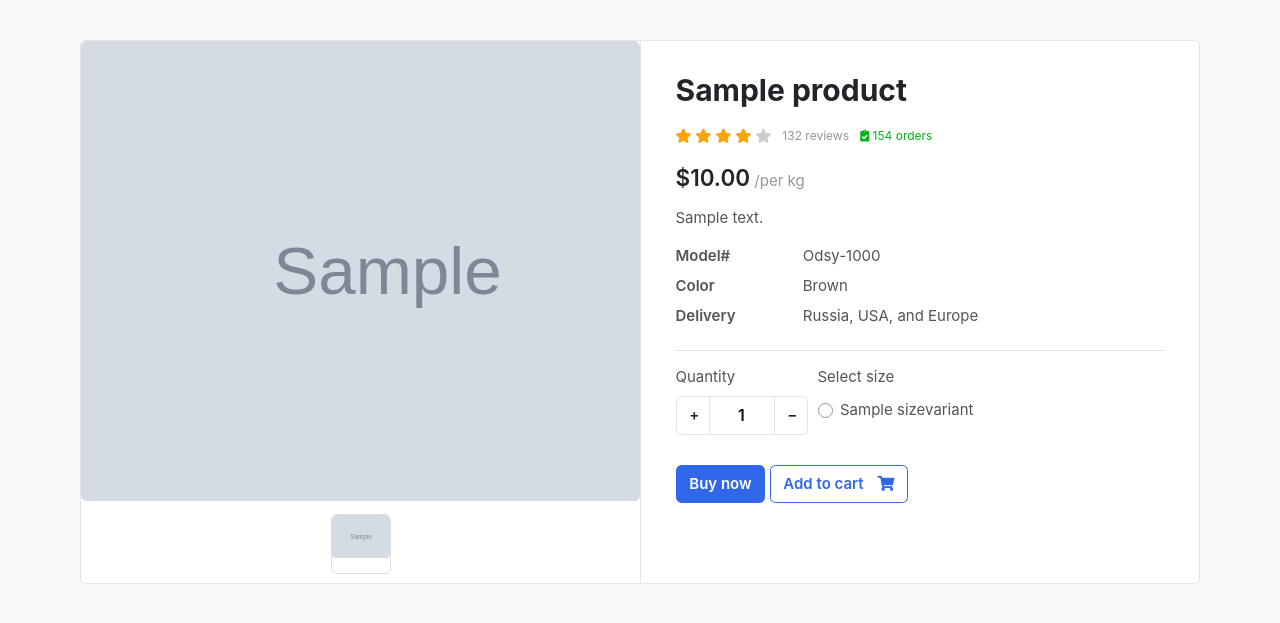
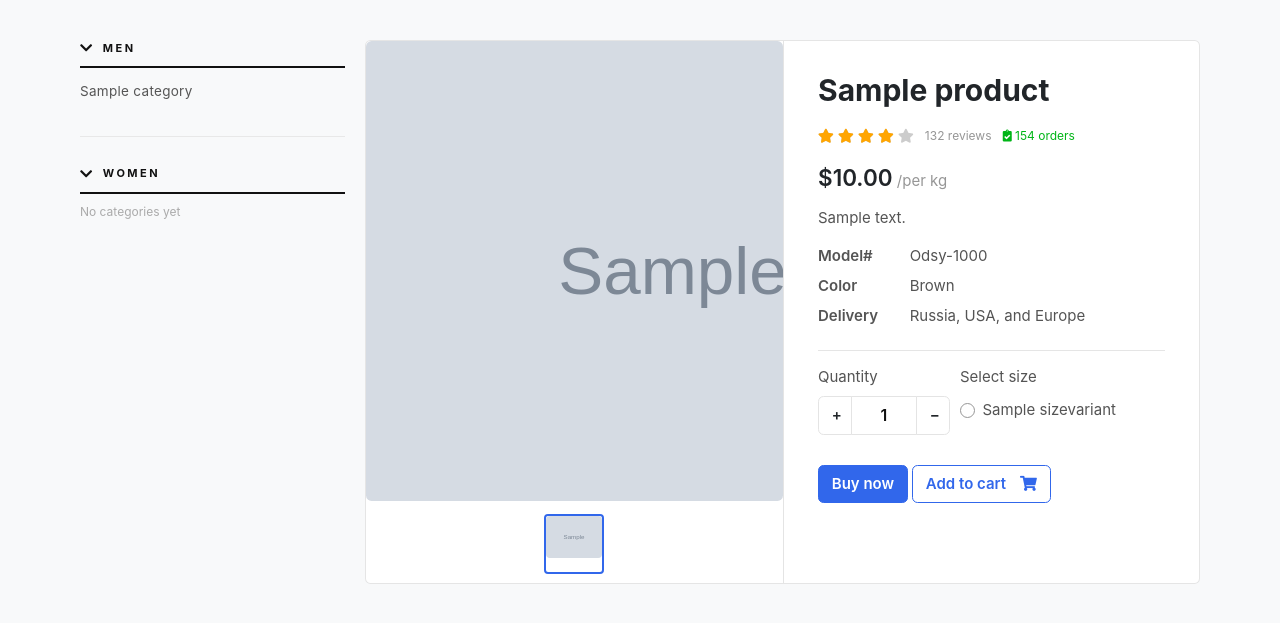
Before and after one commit to NaimurRahmannn/Ecommerce-sites-with-Django, a Django app: a page that uses templates/product/product.html in a window 1280 px wide. Shown: the part 117-740 px from the top of the page. Run offline with Django 5.2, Linux system fonts and the light colour scheme; tables that the repository leaves empty hold one stand-in row (values such as "Sample post"); grey boxes marked "Sample" are stand-in pictures; some libraries are stand-ins or nearby versions; some web fonts are replaced.

Commit message:
feat: add left bar item section

```diff
--- a/Ecommerce_Storefront/settings.py
+++ b/Ecommerce_Storefront/settings.py
@@ -66,6 +66,7 @@ TEMPLATES = [
                 'django.contrib.auth.context_processors.auth',
                 'django.contrib.messages.context_processors.messages',
                 'products.context_processors.cart_count',
+                'products.context_processors.sidebar_categories',
             ],
         },
     },
--- a/products/admin.py
+++ b/products/admin.py
@@ -3,7 +3,11 @@ from django.contrib import admin
 # Register your models here.
 from .models import *
 
-admin.site.register(Category)
+@admin.register(Category)
+class CategoryAdmin(admin.ModelAdmin):
+    list_display = ['categroy_name', 'category_type', 'slug']
+    list_filter = ['category_type']
+    prepopulated_fields = {'slug': ('categroy_name',)}
 
 class ProductImageAdmin(admin.StackedInline):
     model =ProductImage
--- a/products/context_processors.py
+++ b/products/context_processors.py
@@ -1,3 +1,6 @@
+from products.models import Category
+
+
 def cart_count(request):
     total = request.session.get("cart_count")
     if total is None:
@@ -9,3 +12,12 @@ def cart_count(request):
             except (TypeError, ValueError):
                 continue
     return {"cart_count": total}
+
+
+def sidebar_categories(request):
+    men_categories = Category.objects.filter(category_type='MEN').order_by('categroy_name')
+    women_categories = Category.objects.filter(category_type='WOMEN').order_by('categroy_name')
+    return {
+        "men_categories": men_categories,
+        "women_categories": women_categories,
+    }
--- a/products/models.py
+++ b/products/models.py
@@ -2,17 +2,28 @@ from django.db import models
 from django.utils.text import slugify
 from base.models import Basemodel
 
+CATEGORY_TYPE_CHOICES = (
+    ('MEN', 'Men'),
+    ('WOMEN', 'Women'),
+)
+
 class Category(Basemodel):
     categroy_name=models.CharField(max_length=100)
     slug=models.SlugField(unique=True, null=True, blank=True)
-    category_image=models.ImageField(upload_to="categories")
+    category_type=models.CharField(max_length=10, choices=CATEGORY_TYPE_CHOICES, default='MEN')
 
-    def save(self , *args , **kwargs):
-        self.slug = slugify(self.categroy_name)
-        super(Category ,self).save(*args , **kwargs)
+    def save(self, *args, **kwargs):
+        base_slug = slugify(self.categroy_name)
+        slug = base_slug
+        n = 1
+        while Category.objects.filter(slug=slug).exclude(pk=self.pk).exists():
+            slug = f"{base_slug}-{n}"
+            n += 1
+        self.slug = slug
+        super(Category, self).save(*args, **kwargs)
 
     def __str__(self) -> str:
-        return self.categroy_name
+        return f"{self.categroy_name} ({self.get_category_type_display()})"
 
 class ColorVariant(Basemodel):
     color_name = models.CharField(max_length=100)
--- a/products/urls.py
+++ b/products/urls.py
@@ -7,6 +7,7 @@ from products.views import (
     update_cart,
     buy_now,
     checkout,
+    category_products,
 )
 
 urlpatterns = [
@@ -16,5 +17,6 @@ urlpatterns = [
     path('buy-now/<slug>/', buy_now, name="buy_now"),
     path('add-to-cart/<slug>/', add_to_cart, name="add_to_cart"),
     path('remove-from-cart/<slug>/', remove_from_cart, name="remove_from_cart"),
+    path('category/<slug:slug>/', category_products, name="category_products"),
     path('<slug>/', get_product, name="get_product"),
 ]
--- a/products/views.py
+++ b/products/views.py
@@ -1,7 +1,7 @@
 from django.shortcuts import render, redirect, get_object_or_404
 from django.http import JsonResponse
 from django.contrib import messages
-from products.models import Product
+from products.models import Product, Category
 
 
 def _get_cart(request):
@@ -243,3 +243,13 @@ def checkout(request):
         "back_url": "cart",
     }
     return render(request, "product/checkout.html", context)
+
+
+def category_products(request, slug):
+    category = get_object_or_404(Category, slug=slug)
+    products = Product.objects.filter(category=category)
+    context = {
+        "products": products,
+        "current_category": category,
+    }
+    return render(request, "home/index.html", context)
--- /dev/null
+++ b/templates/base/sidebar.html
@@ -0,0 +1,144 @@
+<aside class="col-md-3">
+  <style>
+    .sidebar-nav {
+      position: sticky;
+      top: 24px;
+    }
+    .sidebar-nav .sidebar-section {
+      margin-bottom: 28px;
+    }
+    .sidebar-nav .sidebar-heading {
+      font-size: 11px;
+      font-weight: 700;
+      letter-spacing: 2.5px;
+      text-transform: uppercase;
+      color: #111;
+      padding-bottom: 10px;
+      margin-bottom: 6px;
+      border-bottom: 2px solid #111;
+      display: flex;
+      align-items: center;
+      gap: 8px;
+      cursor: pointer;
+      user-select: none;
+    }
+    .sidebar-nav .sidebar-heading .heading-icon {
+      font-size: 14px;
+      transition: transform 0.25s ease;
+    }
+    .sidebar-nav .sidebar-heading.collapsed .heading-icon {
+      transform: rotate(-90deg);
+    }
+    .sidebar-nav .sidebar-links {
+      list-style: none;
+      padding: 0;
+      margin: 0;
+      overflow: hidden;
+      transition: max-height 0.35s ease;
+    }
+    .sidebar-nav .sidebar-links li {
+      padding: 0;
+    }
+    .sidebar-nav .sidebar-links li a {
+      display: block;
+      padding: 7px 0 7px 0;
+      font-size: 13.5px;
+      font-weight: 400;
+      color: #555;
+      text-decoration: none;
+      letter-spacing: 0.3px;
+      position: relative;
+      transition: color 0.2s ease, padding-left 0.2s ease;
+    }
+    .sidebar-nav .sidebar-links li a::before {
+      content: '';
+      position: absolute;
+      left: 0;
+      top: 50%;
+      transform: translateY(-50%) scaleX(0);
+      width: 3px;
+      height: 60%;
+      background: #111;
+      border-radius: 2px;
+      transition: transform 0.2s ease;
+    }
+    .sidebar-nav .sidebar-links li a:hover {
+      color: #111;
+      padding-left: 12px;
+    }
+    .sidebar-nav .sidebar-links li a:hover::before {
+      transform: translateY(-50%) scaleX(1);
+    }
+    .sidebar-nav .sidebar-links li a.active-cat {
+      color: #111;
+      font-weight: 600;
+      padding-left: 12px;
+    }
+    .sidebar-nav .sidebar-links li a.active-cat::before {
+      transform: translateY(-50%) scaleX(1);
+    }
+    .sidebar-divider {
+      border: none;
+      border-top: 1px solid #e8e8e8;
+      margin: 0 0 28px 0;
+    }
+  </style>
+
+  <nav class="sidebar-nav">
+    <!-- Men -->
+    <div class="sidebar-section">
+      <div class="sidebar-heading" data-toggle="collapse" data-target="#sidebar-men" aria-expanded="true">
+        <span class="heading-icon fa fa-chevron-down"></span>
+        Men
+      </div>
+      <div class="collapse show" id="sidebar-men">
+        <ul class="sidebar-links">
+          {% for cat in men_categories %}
+          <li>
+            <a href="{% url 'category_products' cat.slug %}"
+              {% if current_category and current_category.uid == cat.uid %}class="active-cat"{% endif %}
+            >{{ cat.categroy_name }}</a>
+          </li>
+          {% empty %}
+          <li><span style="font-size:12px;color:#aaa;">No categories yet</span></li>
+          {% endfor %}
+        </ul>
+      </div>
+    </div>
+
+    <hr class="sidebar-divider">
+
+    <!-- Women -->
+    <div class="sidebar-section">
+      <div class="sidebar-heading" data-toggle="collapse" data-target="#sidebar-women" aria-expanded="true">
+        <span class="heading-icon fa fa-chevron-down"></span>
+        Women
+      </div>
+      <div class="collapse show" id="sidebar-women">
+        <ul class="sidebar-links">
+          {% for cat in women_categories %}
+          <li>
+            <a href="{% url 'category_products' cat.slug %}"
+              {% if current_category and current_category.uid == cat.uid %}class="active-cat"{% endif %}
+            >{{ cat.categroy_name }}</a>
+          </li>
+          {% empty %}
+          <li><span style="font-size:12px;color:#aaa;">No categories yet</span></li>
+          {% endfor %}
+        </ul>
+      </div>
+    </div>
+  </nav>
+
+  <script>
+    (function(){
+      document.querySelectorAll('.sidebar-heading[data-toggle="collapse"]').forEach(function(heading){
+        var targetId = heading.getAttribute('data-target');
+        var target = document.querySelector(targetId);
+        if(!target) return;
+        $(target).on('hide.bs.collapse', function(){ heading.classList.add('collapsed'); });
+        $(target).on('show.bs.collapse', function(){ heading.classList.remove('collapsed'); });
+      });
+    })();
+  </script>
+</aside>
--- a/templates/product/product.html
+++ b/templates/product/product.html
@@ -26,10 +26,19 @@
     -webkit-appearance: none;
     margin: 0;
   }
+  .thumbs-wrap .item-thumb.active {
+    border: 2px solid #3167eb;
+    border-radius: 4px;
+  }
 </style>
 
 <section class="section-content padding-y bg">
   <div class="container">
+    <div class="row">
+
+      {% include "base/sidebar.html" %}
+
+      <div class="col-md-9">
     <!-- ============================ COMPONENT 1 ================================= -->
     <div class="card">
       <div class="row no-gutters">
@@ -39,6 +48,7 @@
               <div>
                 <a href="#"
                   ><img
+                    id="main-product-image"
                     src="/media/{{product.product_images.first.product_image}}"
                 /></a>
               </div>
@@ -46,7 +56,11 @@
             <!-- slider-product.// -->
             <div class="thumbs-wrap">
               {% for image in product.product_images.all %}
-              <a href="#" class="item-thumb">
+              <a
+                href="#"
+                class="item-thumb {% if forloop.first %}active{% endif %}"
+                data-image="/media/{{image.product_image}}"
+              >
                 <img src="/media/{{image.product_image}}"
               /></a>
 
@@ -193,11 +207,33 @@
     </div>
     <!-- card.// -->
     <!-- ============================ COMPONENT 1 END .// ================================= -->
+      </div>
+      <!-- col-md-9.// -->
+    </div>
+    <!-- row.// -->
   </div>
 </section>
 
 <script>
   (function () {
+    var mainImage = document.getElementById("main-product-image");
+    var thumbs = document.querySelectorAll(".thumbs-wrap .item-thumb");
+
+    thumbs.forEach(function (thumb) {
+      thumb.addEventListener("click", function (event) {
+        event.preventDefault();
+        var selectedImage = thumb.getAttribute("data-image");
+        if (mainImage && selectedImage) {
+          mainImage.src = selectedImage;
+        }
+
+        thumbs.forEach(function (item) {
+          item.classList.remove("active");
+        });
+        thumb.classList.add("active");
+      });
+    });
+
     var input = document.getElementById("quantity-input");
     var plus = document.getElementById("button-plus");
     var minus = document.getElementById("button-minus");
```
Also changed, not shown: templates/home/index.html (+17 -8 lines), products/migrations/0004_category_category_type.py (added), products/migrations/0005_remove_category_category_image.py (added), public/static/categories/02451853707-e1.jpg (added), public/static/categories/0540000022429.webp (added), public/static/categories/05644022743-e1.jpg (added), public/static/product/03920182834-e1.jpg (added), public/static/product/03920182834-e1_I3zQ9yc.jpg (added), public/static/product/03920182834-e2.jpg (added), public/static/product/03920182834-e3.jpg (added).
